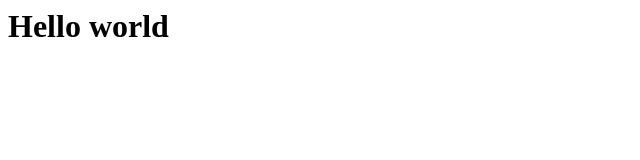
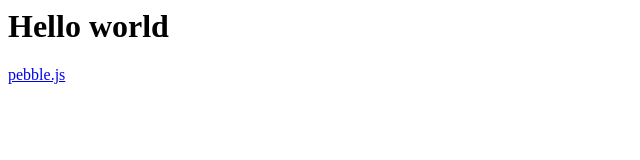
Before and after one commit to nivertech/pebble-sydney-bus-departures, a plain HTML site: page index.html in a window 1280 px wide. Shown: the full height of the page, 0-640 px from the left. Drawn offline with Linux system fonts and the light colour scheme.

Commit message:
Added link to pebble

```diff
--- a/index.html
+++ b/index.html
@@ -1 +1,4 @@
 <h1>Hello world</h1>
+
+
+<a href="pebble.js">pebble.js</a>
```
